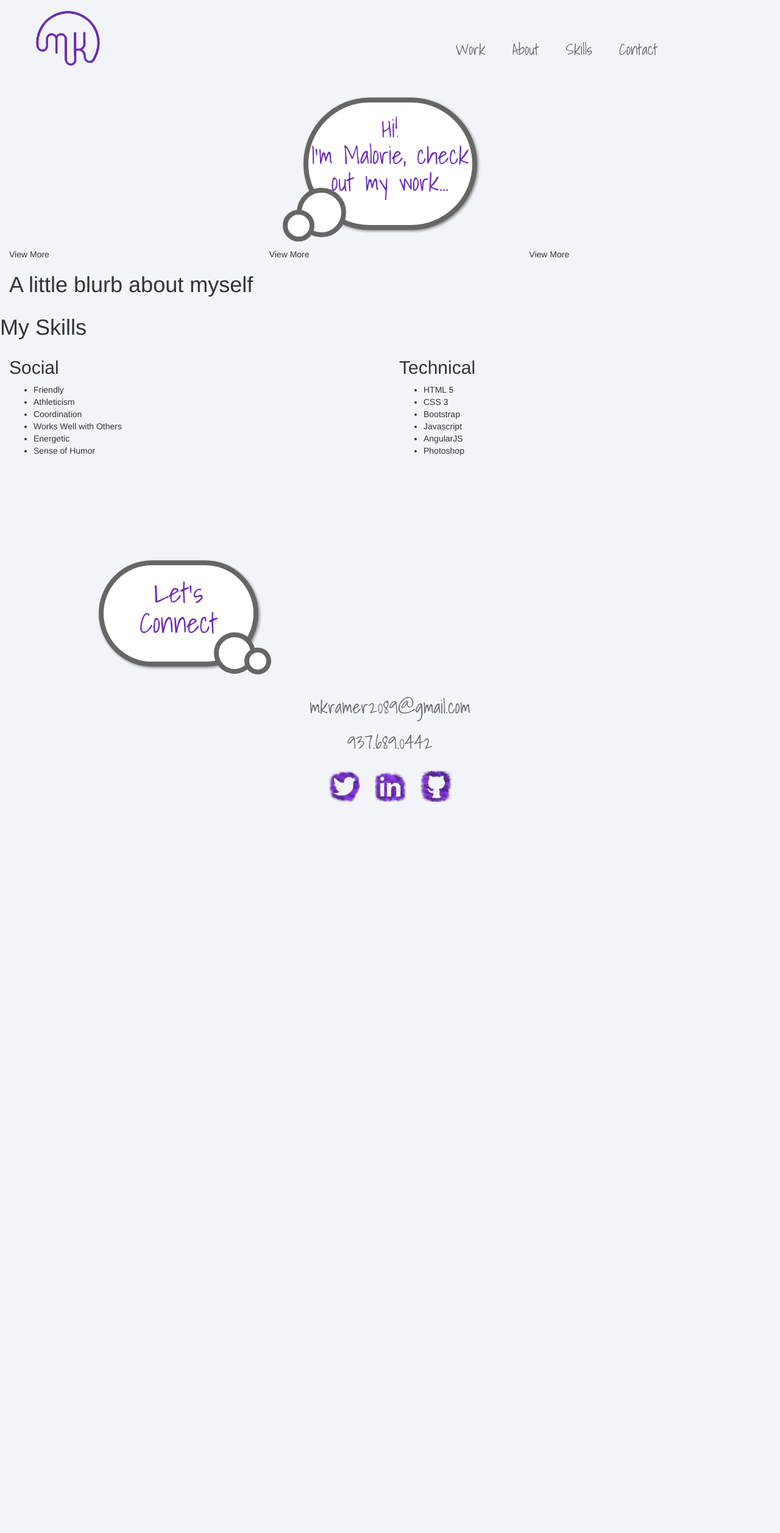
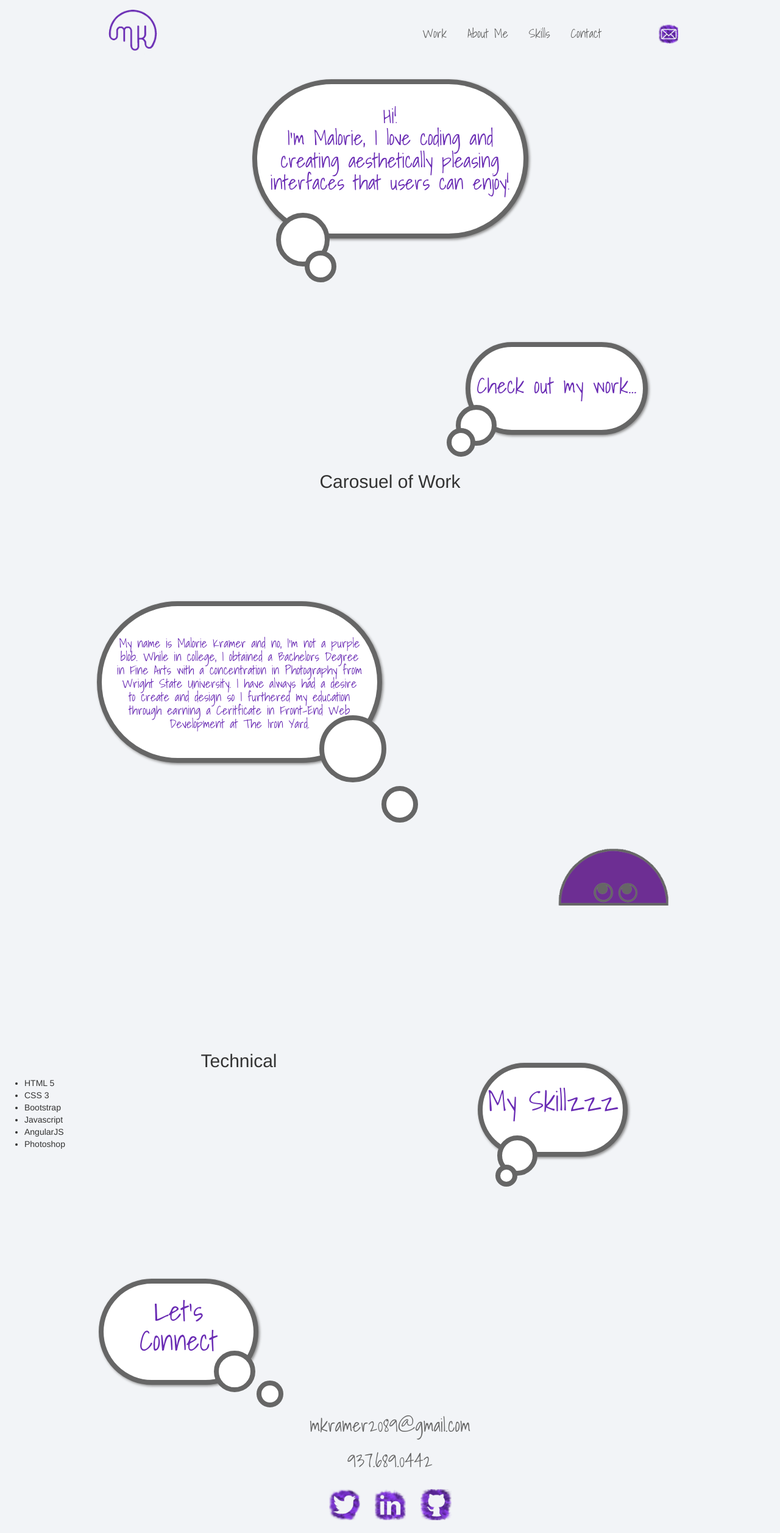
Before and after one commit to kramer20/Portfolio, a PHP site: page / in a window 1280 px wide. Shown: the whole page at 61% size. Before the commit the page ends 1315 px from the top, so only its background shows below. Run offline with PHP 8.4, Linux system fonts and the light colour scheme; some libraries are stand-ins or nearby versions.

Commit message:
things are happening

```diff
--- a/css/main.css
+++ b/css/main.css
@@ -3,22 +3,22 @@
   width: 100%;
   background-color: #F2F4F7;
   z-index: 9999999;
-  height: 118px; }
+  height: 91px; }
 
 .logoCol {
   margin-bottom: 40px; }
 
 ul.navList {
   z-index: 99999;
-  padding-top: 64px;
+  padding-top: 30px;
   text-align: center; }
   ul.navList li.page-scroll {
     display: inline;
-    padding-left: 40px; }
+    padding-left: 30px; }
     ul.navList li.page-scroll a {
       text-decoration: none;
       color: #666666;
-      font-size: 25px;
+      font-size: 20px;
       font-family: "Shadows Into Light", cursive;
       border-bottom: 2px solid rgba(106, 44, 180, 0); }
       ul.navList li.page-scroll a:focus {
@@ -27,14 +27,46 @@ ul.navList {
         border-bottom: 2px solid #6a2cb4;
         transition: border 2000ms ease; }
 
+li.page-scroll img {
+  width: 52px;
+  margin-left: 50px; }
+  li.page-scroll img:hover {
+    transform: scale(1.7);
+    transition: 500ms ease; }
+
+ul.navList li.page-scroll:nth-child(5) a {
+  border-bottom: hidden; }
+  ul.navList li.page-scroll:nth-child(5) a:hover {
+    border-bottom: hidden; }
+
 #work {
   margin-top: 130px; }
 
 h1.workIntro {
   color: #6A2CB4;
   font-family: "Shadows Into Light", cursive;
-  font-size: 40px;
-  margin-top: 20px; }
+  font-size: 35px;
+  margin-top: 44px; }
+
+.skills {
+  margin-top: 130px; }
+
+h1.skillsIntro {
+  color: #6A2CB4;
+  font-family: "Shadows Into Light", cursive;
+  font-size: 45px;
+  margin-top: 30px; }
+
+.about {
+  margin-top: 130px; }
+
+h1.aboutIntro {
+  color: #6A2CB4;
+  text-align: center;
+  font-family: "Shadows Into Light", cursive;
+  font-size: 20px;
+  margin-top: 25px;
+  padding: 25px; }
 
 #contact {
   margin-top: 130px; }
@@ -69,10 +101,14 @@ ul.contactList {
       color: #6a2cb4;
       transition: color 2000ms ease; }
 
-.workBubble {
+.contactList img:hover {
+  transform: scale(1.2);
+  transition: 500ms ease; }
+
+.helloBubble {
   position: relative;
-  width: 285px;
-  height: 217px;
+  width: 453px;
+  height: 261px;
   text-align: center;
   line-height: 100px;
   background-color: #fff;
@@ -81,25 +117,124 @@ ul.contactList {
   box-shadow: 2px 2px 4px #888;
   margin-left: 154px;
   margin: 0 auto;
-  margin-top: 30px;
-  margin-bottom: 30px; }
+  margin-top: 130px; }
+
+.helloBubble:before, .helloBubble:after {
+  content: ' ';
+  margin-left: -187px;
+  margin-top: 211px;
+  width: 88px;
+  height: 88px;
+  background-color: #fff;
+  border: 8px solid #666;
+  border-radius: 58px;
+  position: absolute; }
+
+.helloBubble:after {
+  width: 52px;
+  height: 52px;
+  margin-left: -140px;
+  margin-top: 84px;
+  border-radius: 58px;
+  position: absolute; }
+
+.workBubble {
+  position: relative;
+  width: 299px;
+  height: 152px;
+  text-align: center;
+  line-height: 100px;
+  background-color: #fff;
+  border: 8px solid #666;
+  border-radius: 145px;
+  box-shadow: 2px 2px 4px #888;
+  float: right;
+  margin-right: 217px;
+  margin-top: 40px;
+  margin-bottom: 40px; }
 
 .workBubble:before, .workBubble:after {
   content: ' ';
-  margin-left: -153px;
-  margin-top: 140px;
-  width: 81px;
-  height: 81px;
+  margin-left: -166px;
+  margin-top: 95px;
+  width: 67px;
+  height: 67px;
   background-color: #fff;
   border: 8px solid #666;
   border-radius: 58px;
   position: absolute; }
 
 .workBubble:after {
-  width: 52px;
-  height: 52px;
-  margin-left: -176px;
-  margin-top: 14px;
+  width: 47px;
+  height: 47px;
+  margin-left: -181px;
+  margin-top: 40px;
+  border-radius: 58px;
+  position: absolute; }
+
+.aboutBubble {
+  position: relative;
+  width: 468px;
+  height: 265px;
+  text-align: center;
+  line-height: 100px;
+  background-color: #fff;
+  border: 8px solid #666;
+  border-radius: 145px;
+  box-shadow: 2px 2px 4px #888;
+  margin-left: 144px;
+  margin-top: 40px; }
+
+.aboutBubble:before, .aboutBubble:after {
+  content: ' ';
+  margin-left: 131px;
+  margin-top: 179px;
+  width: 110px;
+  height: 110px;
+  background-color: #fff;
+  border: 8px solid #666;
+  border-radius: 58px;
+  position: absolute; }
+
+.aboutBubble:after {
+  width: 60px;
+  height: 60px;
+  margin-left: 233px;
+  margin-top: 56px;
+  border-radius: 58px;
+  position: absolute; }
+
+.skillsBubble {
+  position: relative;
+  width: 246px;
+  height: 154px;
+  text-align: center;
+  line-height: 100px;
+  background-color: #fff;
+  border: 8px solid #666;
+  border-radius: 145px;
+  box-shadow: 2px 2px 4px #888;
+  margin-right: 250px;
+  float: right;
+  margin-bottom: 40px;
+  margin-top: 40px; }
+
+.skillsBubble:before, .skillsBubble:after {
+  content: ' ';
+  margin-left: -91px;
+  margin-top: 111px;
+  width: 66px;
+  height: 66px;
+  background-color: #fff;
+  border: 8px solid #666;
+  border-radius: 58px;
+  position: absolute; }
+
+.skillsBubble:after {
+  width: 36px;
+  height: 36px;
+  margin-left: -94px;
+  margin-top: 70px;
   border-radius: 58px;
   position: absolute; }
 
@@ -131,14 +266,16 @@ ul.contactList {
 .contactBubble:after {
   width: 44px;
   height: 44px;
-  margin-left: 108px;
-  margin-top: 6px;
+  margin-left: 128px;
+  margin-top: 30px;
   border-radius: 58px;
   position: absolute; }
 
 img.logo {
-  width: 193px;
-  padding: 10px; }
+  width: 150px;
+  padding: 10px;
+  margin: 0 auto;
+  display: block; }
 
 a:focus {
   outline: none; }
@@ -148,5 +285,20 @@ li img {
   width: 71px;
   padding: 10px; }
 
+img.me {
+  width: 212px;
+  float: right;
+  margin-right: 156px;
+  margin-top: 90px; }
+
 body {
   background-color: #F2F4F7; }
+
+h1.helloIntro {
+  color: #6A2CB4;
+  font-family: "Shadows Into Light", cursive;
+  font-size: 33px;
+  margin-top: 34px; }
+
+h2 {
+  text-align: center; }
--- a/index.html
+++ b/index.html
@@ -28,7 +28,7 @@
             <section id="navigation">
                 <div class="row nav">
                     <div class="col-xs-4 col-sm-4 col-md-4 col-lg-4 logoCol">
-                        <a href="#navigation"><img class="logo" src="images/mkLogo.png"></a>
+                        <a href="#intro"><img class="logo" src="images/mkLogo.png"></a>
                     </div>
 
                     <div class="col-xs-8 col-sm-8 col-md-8 col-lg-8 navCol">
@@ -37,7 +37,7 @@
                                 <a href="#work">Work</a>
                             </li>
                             <li class="page-scroll">
-                                <a href="#about">About</a>
+                                <a href="#about">About Me</a>
                             </li>
                             <li class="page-scroll">
                                 <a href="#skills">Skills</a>
@@ -45,8 +45,19 @@
                             <li class="page-scroll">
                                 <a href="#contact">Contact</a>
                             </li>
+                            <li class="page-scroll">
+                                <a href="mailto:mkramer2089@gmail.com"><img class="emailIcon" src="images/emailIcon.png"></a>
+
+                            </li>
                         </ul>
                     </div>
+                </div>
+            </section>
+
+                <!-- Intro -->
+            <section id="intro">
+                <div class="helloBubble">
+                    <h1 class="helloIntro">Hi!<br>I'm Malorie, I love coding and creating aesthetically pleasing<br>interfaces that users can enjoy!</h1>
                 </div>
             </section>
 
@@ -55,20 +66,11 @@
             <section id="work">
                 <div class="row work">
                     <div class="workBubble">
-                        <h1 class="workIntro">Hi!<br> I'm Malorie, check out my work...</h1>
+                        <h1 class="workIntro">Check out my work...</h1>
                     </div>
 
-                        <div class="col-xs-4 col-sm-4 col-md-4 col-lg-4">
-                            <div class="imageWork"></div>
-                                <div class="moreInfo">View More</div>
-                        </div>
-                         <div class="col-xs-4 col-sm-4 col-md-4 col-lg-4">
-                            <div class="imageWork"></div>
-                                <div class="moreInfo">View More</div>
-                        </div>
-                         <div class="col-xs-4 col-sm-4 col-md-4 col-lg-4">
-                            <div class="imageWork"></div>
-                                <div class="moreInfo">View More</div>
+                        <div class="col-xs-12 col-sm-12 col-md-12 col-lg-12">
+                            <h2>Carosuel of Work</h2>
                         </div>
                 </div>
             </section>
@@ -79,8 +81,11 @@
                 <div class="row about">
                     <div class="col-xs-12 col-sm-12 col-md-12 col-lg-12 aboutCol">
                         <div class="aboutBubble">
-                            <h1 class="aboutIntro">A little blurb about myself</h1>
+                            <h1 class="aboutIntro">My name is Malorie Kramer and no, I'm not a purple blob. While in college, I obtained a Bachelors Degree in Fine Arts with a concentration in Photography from Wright State University. I have always had a desire to create and design so I furthered my education through earning a Ceritficate in Front-End Web Development at The Iron Yard.</h1>
                         </div>
+
+                            <img class="me" src="images/meIcon.png">
+
                     </div>
                 </div>
             </section>
@@ -90,20 +95,10 @@
             <section id="skills">
                 <div class="row skills">
                     <div class="skillsBubble">
-                        <h1 class="skillsIntro">My Skills</h1>
+                        <h1 class="skillsIntro">My Skillzzz</h1>
                     </div>
-                        <div class="col-xs-6 col-sm-6 col-md-6 col-lg-6 socialSkills">
-                            <h2 class="socialSkillsTitle">Social</h2>
-                                <ul class="socialList">
-                                    <li class="socialItem">Friendly</li>
-                                    <li class="socialItem">Athleticism</li>
-                                    <li class="socialItem">Coordination</li>
-                                    <li class="socialItem">Works Well with Others</li>
-                                    <li class="socialItem">Energetic</li>
-                                    <li class="socialItem">Sense of Humor</li>
-                                </ul>
-                        </div>
-                        <div class="col-xs-6 col-sm-6 col-md-6 col-lg-6 technicalSkills">
+
+                        <div class="technicalSkills">
                             <h2 class="technicalSkillsTitle">Technical</h2>
                                 <ul class="technicalList">
                                     <li class="technicalItem">HTML 5</li>
--- a/sass/_about.scss
+++ b/sass/_about.scss
@@ -1,3 +1,13 @@
 .about {
+	margin-top:130px;
 	// background-color:darken($lightgray,10);
 }
+
+h1.aboutIntro{
+	color:$mainpurple;
+	text-align:center;
+	font-family:$fontOne;
+	font-size:20px;
+	margin-top:25px;
+	padding:25px;
+}
--- a/sass/_contact.scss
+++ b/sass/_contact.scss
@@ -43,3 +43,8 @@ ul.contactList{
 		}
 	}
 }
+
+.contactList img:hover{
+  transform:scale(1.2);
+  transition:500ms ease;
+}
--- a/sass/_images.scss
+++ b/sass/_images.scss
@@ -1,7 +1,8 @@
 img.logo{
-
-	width:193px;
+	width:150px;
 	padding:10px;
+	margin:0 auto;
+	display:block;
 }
 
 a:focus{
@@ -14,3 +15,10 @@ li img {
 	padding:10px;
 
 }
+
+img.me{
+	width:212px;
+	float:right;
+	margin-right:156px;
+	margin-top:90px;
+}
--- a/sass/_nav.scss
+++ b/sass/_nav.scss
@@ -3,8 +3,7 @@
 	width:100%;
 	background-color:$lightgray;
 	z-index:9999999;
-
-	height:118px;
+	height:91px;
 }
 
 .logoCol{
@@ -13,16 +12,16 @@
 ul.navList{
 
 	z-index:99999;
-	padding-top:64px;
+	padding-top:30px;
 	text-align: center;
 	li.page-scroll{
 		display:inline;
-		padding-left:40px;
+		padding-left:30px;
 
 		a{
 		text-decoration: none;
 		color:$bubblegray;
-		font-size: 25px;
+		font-size: 20px;
 		font-family: $fontOne;
 		border-bottom:2px solid rgba(106,44,180,0);
 		&:focus {
@@ -35,3 +34,19 @@ ul.navList{
 		}
 	}
 }
+
+li.page-scroll img{
+		width:52px;
+		margin-left:50px;
+		&:hover {
+			transform:scale(1.7);
+  			transition:500ms ease;
+		}
+}
+
+ul.navList li.page-scroll:nth-child(5) a{
+	border-bottom:hidden;
+	&:hover{
+		border-bottom:hidden;
+	}
+}
--- a/sass/_skills.scss
+++ b/sass/_skills.scss
@@ -1,3 +1,12 @@
 .skills {
+	margin-top:130px;
 	// background-color:darken($lightgray,15);
 }
+
+h1.skillsIntro{
+	color:$mainpurple;
+	// text-align:center;
+	font-family:$fontOne;
+	font-size:45px;
+	margin-top:30px;
+}
--- a/sass/_thoughtBubbles.scss
+++ b/sass/_thoughtBubbles.scss
@@ -1,8 +1,8 @@
-//workThought bubble
-.workBubble {
+//helloThought bubble
+.helloBubble {
   position: relative;
-  width: 285px;
-  height: 217px;
+  width: 453px;
+  height: 261px;
   text-align: center;
   line-height: 100px;
   background-color: #fff;
@@ -11,17 +11,59 @@
   box-shadow: 2px 2px 4px #888;
   margin-left:154px;
   margin:0 auto;
-  margin-top: 30px;
-  margin-bottom: 30px;
+  margin-top: 130px;
+
+}
+
+.helloBubble:before, .helloBubble:after{
+  content: ' ';
+  margin-left: -187px;
+  margin-top: 211px;
+  width: 88px;
+  height: 88px;
+  background-color: #fff;
+  border: 8px solid #666;
+  // -webkit-border-radius: 28px;
+  // -moz-border-radius: 28px;
+  border-radius: 58px;
+  position:absolute;
+}
+
+.helloBubble:after {
+  width: 52px;
+  height: 52px;
+  margin-left: -140px;
+  margin-top: 84px;
+  // -webkit-border-radius: 18px;
+  // -moz-border-radius: 18px;
+  border-radius: 58px;
+  position:absolute;
+}
+
+//workThought bubble
+.workBubble {
+  position: relative;
+  width: 299px;
+  height: 152px;
+  text-align: center;
+  line-height: 100px;
+  background-color: #fff;
+  border: 8px solid #666;
+  border-radius: 145px;
+  box-shadow: 2px 2px 4px #888;
+  float:right;
+  margin-right: 217px;
+  margin-top: 40px;
+  margin-bottom: 40px;
 
 }
 
 .workBubble:before, .workBubble:after{
   content: ' ';
-  margin-left: -153px;
-  margin-top: 140px;
-  width: 81px;
-  height: 81px;
+  margin-left: -166px;
+  margin-top: 95px;
+  width: 67px;
+  height: 67px;
   background-color: #fff;
   border: 8px solid #666;
   // -webkit-border-radius: 28px;
@@ -31,10 +73,10 @@
 }
 
 .workBubble:after {
-  width: 52px;
-  height: 52px;
-  margin-left: -176px;
-  margin-top: 14px;
+  width: 47px;
+  height: 47px;
+  margin-left: -181px;
+  margin-top: 40px;
   // -webkit-border-radius: 18px;
   // -moz-border-radius: 18px;
   border-radius: 58px;
@@ -42,82 +84,86 @@
 }
 
 // about bubbles
-// .aboutBubble {
-//   position: relative;
-//   width: 234px;
-//   height: 200px;
-//   text-align: center;
-//   line-height: 100px;
-//   background-color: #fff;
-//   border: 8px solid #666;
-//   border-radius: 145px;
-//   box-shadow: 2px 2px 4px #888;
-//   margin-left:40px;
-// }
+.aboutBubble {
+  position: relative;
+  width: 468px;
+  height: 265px;
+  text-align: center;
+  line-height: 100px;
+  background-color: #fff;
+  border: 8px solid #666;
+  border-radius: 145px;
+  box-shadow: 2px 2px 4px #888;
+  margin-left:144px;
+  margin-top:40px;
+}
 
-// .aboutBubble:before, .aboutBubble:after{
-//   content: ' ';
-//   margin-left: 102px;
-//   margin-top: 140px;
-//   width: 81px;
-//   height: 81px;
-//   background-color: #fff;
-//   border: 8px solid #666;
-//   // -webkit-border-radius: 28px;
-//   // -moz-border-radius: 28px;
-//   border-radius: 58px;
-//   position:absolute;
-// }
+.aboutBubble:before, .aboutBubble:after{
+  content: ' ';
+  margin-left: 131px;
+  margin-top: 179px;
+  width: 110px;
+  height: 110px;
+  background-color: #fff;
+  border: 8px solid #666;
+  // -webkit-border-radius: 28px;
+  // -moz-border-radius: 28px;
+  border-radius: 58px;
+  position:absolute;
+}
 
-// .aboutBubble:after {
-//   width: 52px;
-//   height: 52px;
-//   margin-left: -76px;
-//   margin-top: 181px;
-//   // -webkit-border-radius: 18px;
-//   // -moz-border-radius: 18px;
-//   border-radius: 58px;
-//   position:absolute;
-// }
+.aboutBubble:after {
+  width: 60px;
+  height: 60px;
+  margin-left: 233px;
+  margin-top: 56px;
+  // -webkit-border-radius: 18px;
+  // -moz-border-radius: 18px;
+  border-radius: 58px;
+  position:absolute;
+}
 
 // //skills bubble
-// .skillsBubble{
-//   position: relative;
-//   width: 234px;
-//   height: 200px;
-//   text-align: center;
-//   line-height: 100px;
-//   background-color: #fff;
-//   border: 8px solid #666;
-//   border-radius: 145px;
-//   box-shadow: 2px 2px 4px #888;
-//   margin-left:40px;
-// }
+.skillsBubble{
+  position: relative;
+  width: 246px;
+  height: 154px;
+  text-align: center;
+  line-height: 100px;
+  background-color: #fff;
+  border: 8px solid #666;
+  border-radius: 145px;
+  box-shadow: 2px 2px 4px #888;
+  margin-right:250px;
+  float:right;
+  margin-bottom: 40px;
+  margin-top: 40px;
+}
 
-// .skillsBubble:before, .skillsBubble:after{
-//   content: ' ';
-//   margin-left: 102px;
-//   margin-top: 140px;
-//   width: 81px;
-//   height: 81px;
-//   background-color: #fff;
-//   border: 8px solid #666;
-//   // -webkit-border-radius: 28px;
-//   // -moz-border-radius: 28px;
-//   border-radius: 58px;
-//   position:absolute;
-// }
+.skillsBubble:before, .skillsBubble:after{
+  content: ' ';
+  margin-left: -91px;
+  margin-top: 111px;
+  width: 66px;
+  height: 66px;
+  background-color: #fff;
+  border: 8px solid #666;
+  // -webkit-border-radius: 28px;
+  // -moz-border-radius: 28px;
+  border-radius: 58px;
+  position:absolute;
+}
 
-// .skillsBubble:after {
-//   width: 52px;
-//   height: 52px;
-//   margin-left: -76px;
-//   margin-top: 181px;
-//   // -webkit-border-radius: 18px;
-//   // -moz-border-radius: 18px;
-//   border-radius: 58px;
-//   position:absolute;
-// }
+.skillsBubble:after {
+  width: 36px;
+  height: 36px;
+  margin-left: -94px;
+  margin-top: 70px;
+  // -webkit-border-radius: 18px;
+  // -moz-border-radius: 18px;
+  border-radius: 58px;
+  position:absolute;
+}
 
 //contact bubble
 .contactBubble {
@@ -153,8 +199,8 @@
 .contactBubble:after {
   width: 44px;
   height: 44px;
-  margin-left: 108px;
-  margin-top: 6px;
+  margin-left: 128px;
+  margin-top: 30px;
   // -webkit-border-radius: 18px;
   // -moz-border-radius: 18px;
   border-radius: 58px;
--- a/sass/_work.scss
+++ b/sass/_work.scss
@@ -7,7 +7,7 @@ h1.workIntro{
 	color:$mainpurple;
 	// text-align:center;
 	font-family:$fontOne;
-	font-size:40px;
-	margin-top:20px;
+	font-size:35px;
+	margin-top:44px;
 	// padding:20px;
 }
--- a/sass/main.scss
+++ b/sass/main.scss
@@ -15,6 +15,17 @@ body {
 	background-color:$lightgray;
 }
 
+h1.helloIntro {
+	color:$mainpurple;
+	font-family:$fontOne;
+	font-size:33px;
+	margin-top:34px;
+
+}
+
+h2{
+	text-align:center;
+}
 // .nav{
 // 	border-bottom:1px solid darken($lightgray,10);
 // }
```
Also changed, not shown: images/meIcon.png (added).
